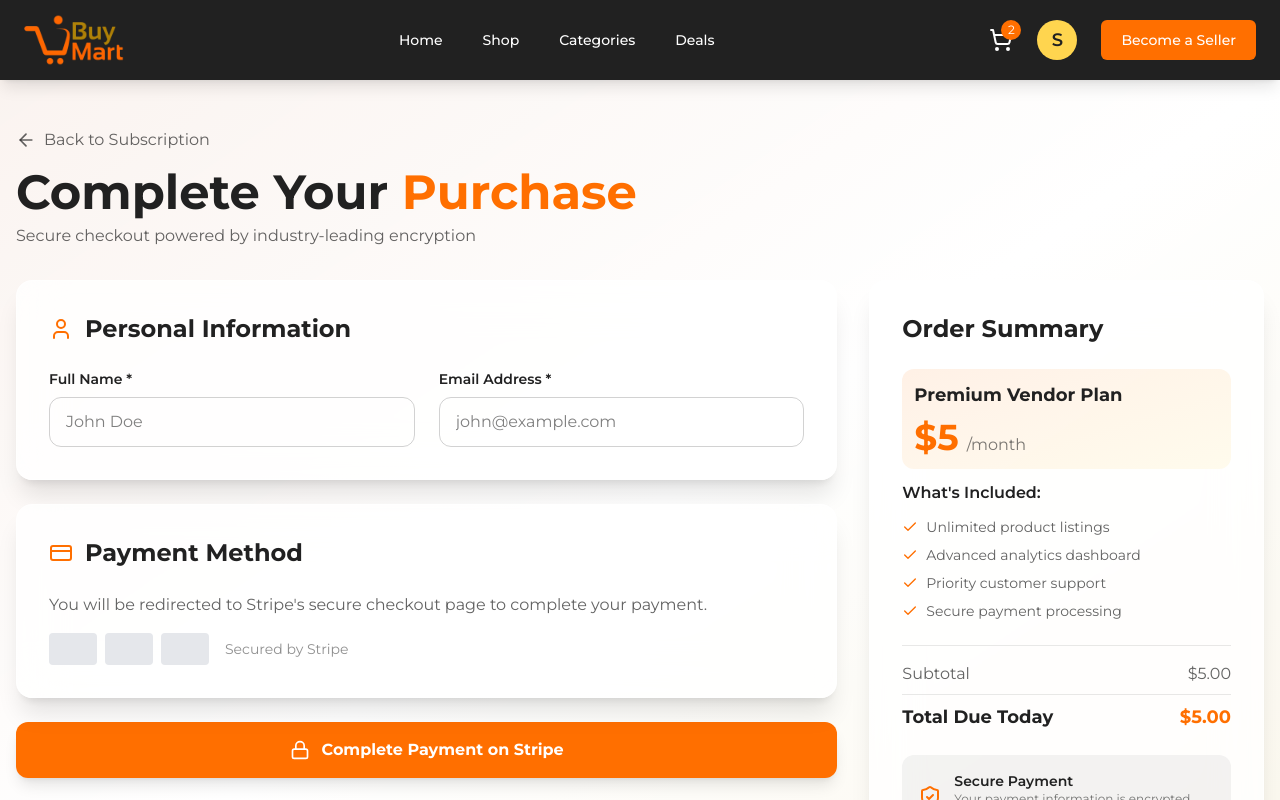
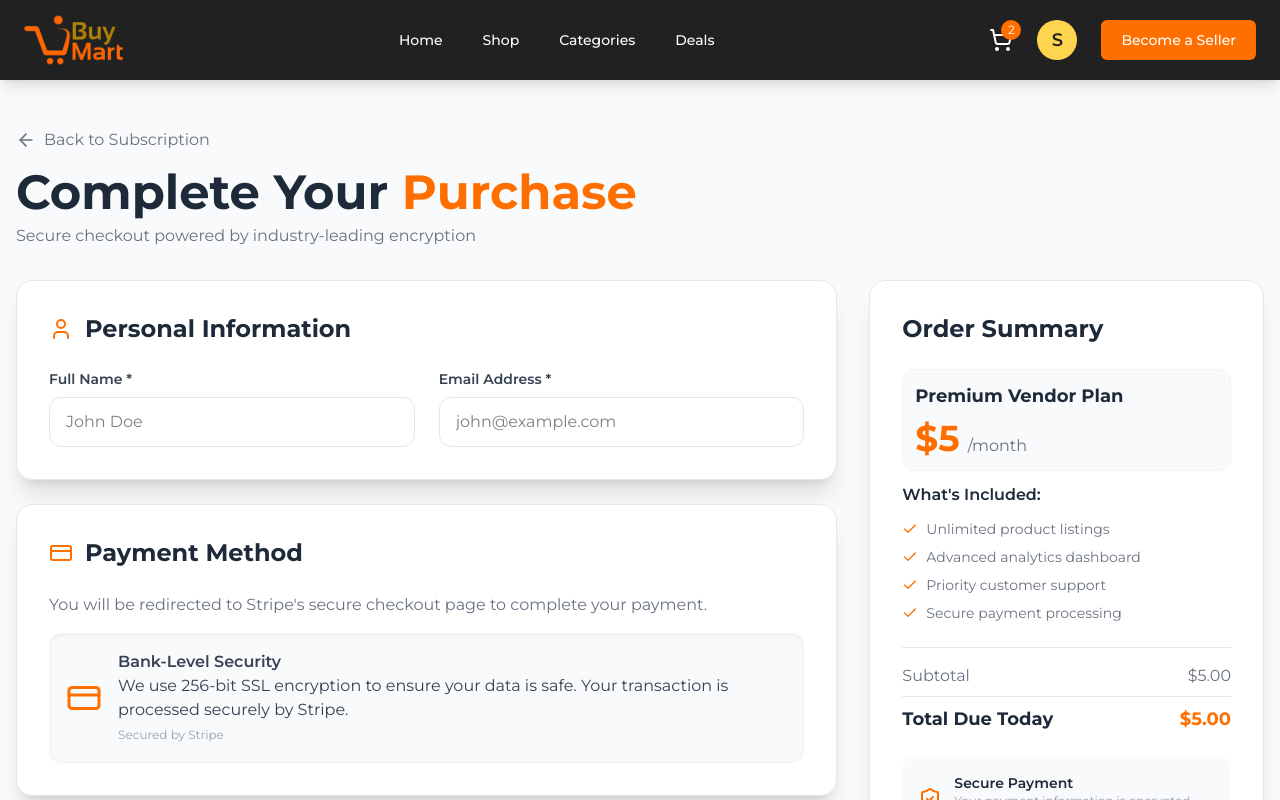
Before and after one commit to hussnain-143/buy-mart-front-end, a React (Vite) app: page /checkout in a window 1280 px wide. Shown: the top 800 px of the page. Built offline with nearby package versions, Linux system fonts and the light colour scheme; sample sign-in values are in the browser's storage.

Commit message:
refactor: extract Tailwind CSS classes into constants to improve styling consistency and readability.

```diff
--- a/src/pages/Checkout.tsx
+++ b/src/pages/Checkout.tsx
@@ -11,12 +11,25 @@ import {
 
 import { createCheckoutSession } from "../services/stripe.service";
 
+/* ===============================
+   Design Constants
+================================ */
+const cardStyle =
+  "bg-white rounded-2xl p-8 shadow-xl border border-gray-200";
+const innerInfoStyle =
+  "flex flex-col md:flex-row items-start md:items-center gap-4 p-4 rounded-xl border border-gray-100 shadow-inner bg-gray-50";
+const submitButtonStyle =
+  "w-full bg-primary text-white font-bold py-4 px-8 rounded-xl hover:bg-primary/90 transition shadow-lg disabled:opacity-50 disabled:cursor-not-allowed flex items-center justify-center gap-3";
+const orderSummaryCardStyle =
+  "bg-white rounded-2xl p-8 shadow-xl border border-gray-200 sticky top-8";
+const planCardStyle =
+  "bg-gray-50 rounded-xl p-3 mb-3 border border-gray-100";
+
 const Checkout = () => {
   const [formData, setFormData] = useState({
     fullName: "",
     email: "",
   });
-
   const [isProcessing, setIsProcessing] = useState(false);
 
   const handleInputChange = (e: React.ChangeEvent<HTMLInputElement>) => {
@@ -29,30 +42,22 @@ const Checkout = () => {
     setIsProcessing(true);
 
     try {
-            // Retrieve current user ID from local storage or context if possible
-            // For now, assuming we use the form data email to identify or create customer
-            // But better to pass the logged in user ID if available.
-            // Since I don't see AuthContext usage, I'll check generic logic.
-            // Let's assume we pass what we have.
-
       const user = JSON.parse(localStorage.getItem("user") || "{}");
       const userId = user._id || user.id;
 
       if (!userId) {
-                // If not logged in, maybe redirect to login?
-                // For this task, I'll proceed assuming user is logged in or we pass null and backend handles it (backend required userId though)
         alert("Please login to subscribe");
         setIsProcessing(false);
         return;
       }
 
       const response = await createCheckoutSession({
-                userId: userId,
+        userId,
         email: formData.email,
         fullName: formData.fullName,
       });
 
-            if (response.data && response.data.url) {
+      if (response.data?.url) {
         window.location.href = response.data.url;
       } else {
         console.error("No checkout URL returned");
@@ -72,21 +77,21 @@ const Checkout = () => {
   ];
 
   return (
-        <div className="min-h-screen py-12 bg-gradient-to-br from-primary/5 via-white to-accent/10 px-4">
+    <div className="min-h-screen py-12 bg-gray-50 px-4">
       <div className="max-w-7xl mx-auto">
         {/* Header */}
         <div className="mb-8">
           <NavLink
             to="/subscription"
-                        className="inline-flex items-center gap-2 text-secondary/70 hover:text-primary transition mb-4"
+            className="inline-flex items-center gap-2 text-gray-500 hover:text-primary transition mb-4"
           >
             <ArrowLeft size={20} />
             Back to Subscription
           </NavLink>
-                    <h1 className="text-4xl md:text-5xl font-bold text-secondary">
+          <h1 className="text-4xl md:text-5xl font-bold text-gray-800">
             Complete Your <span className="text-primary">Purchase</span>
           </h1>
-                    <p className="text-secondary/70 mt-2">
+          <p className="text-gray-500 mt-2">
             Secure checkout powered by industry-leading encryption
           </p>
         </div>
@@ -96,14 +101,14 @@ const Checkout = () => {
           <div className="lg:col-span-2">
             <form onSubmit={handleSubmit} className="space-y-6">
               {/* Personal Information */}
-                            <div className="bg-white/80 backdrop-blur-xl rounded-2xl p-8 shadow-xl border border-white/50">
-                                <h2 className="text-2xl font-bold text-secondary mb-6 flex items-center gap-3">
+              <div className={cardStyle}>
+                <h2 className="text-2xl font-bold text-gray-800 mb-6 flex items-center gap-3">
                   <User className="text-primary" size={24} />
                   Personal Information
                 </h2>
                 <div className="grid md:grid-cols-2 gap-6">
                   <div>
-                                        <label className="block text-sm font-semibold text-secondary mb-2">
+                    <label className="block text-sm font-semibold text-gray-700 mb-2">
                       Full Name *
                     </label>
                     <input
@@ -112,12 +117,12 @@ const Checkout = () => {
                       value={formData.fullName}
                       onChange={handleInputChange}
                       required
-                                            className="w-full px-4 py-3 rounded-xl border border-secondary/20 focus:border-primary focus:ring-2 focus:ring-primary/20 outline-none transition"
                       placeholder="John Doe"
+                      className="w-full px-4 py-3 rounded-xl border border-gray-200 focus:border-primary focus:ring-2 focus:ring-primary/20 outline-none transition"
                     />
                   </div>
                   <div>
-                                        <label className="block text-sm font-semibold text-secondary mb-2">
+                    <label className="block text-sm font-semibold text-gray-700 mb-2">
                       Email Address *
                     </label>
                     <input
@@ -126,38 +131,39 @@ const Checkout = () => {
                       value={formData.email}
                       onChange={handleInputChange}
                       required
-                                            className="w-full px-4 py-3 rounded-xl border border-secondary/20 focus:border-primary focus:ring-2 focus:ring-primary/20 outline-none transition"
                       placeholder="john@example.com"
+                      className="w-full px-4 py-3 rounded-xl border border-gray-200 focus:border-primary focus:ring-2 focus:ring-primary/20 outline-none transition"
                     />
                   </div>
                 </div>
               </div>
 
               {/* Payment Information */}
-                            <div className="bg-white/80 backdrop-blur-xl rounded-2xl p-8 shadow-xl border border-white/50">
-                                <h2 className="text-2xl font-bold text-secondary mb-6 flex items-center gap-3">
+              <div className={cardStyle}>
+                <h2 className="text-2xl font-bold text-gray-800 mb-6 flex items-center gap-3">
                   <CreditCard className="text-primary" size={24} />
                   Payment Method
                 </h2>
-                                <p className="text-secondary/70 mb-4">
+
+                <p className="text-gray-500 mb-4">
                   You will be redirected to Stripe's secure checkout page to complete your payment.
                 </p>
-                                <div className="flex items-center gap-4 text-secondary/50">
-                                    <div className="flex gap-2">
-                                        <div className="h-8 w-12 bg-gray-200 rounded"></div>
-                                        <div className="h-8 w-12 bg-gray-200 rounded"></div>
-                                        <div className="h-8 w-12 bg-gray-200 rounded"></div>
+
+                <div className={innerInfoStyle}>
+                  <CreditCard size={36} className="text-primary flex-shrink-0" />
+                  <div className="text-gray-700 text-sm md:text-base">
+                    <p className="font-semibold">Bank-Level Security</p>
+                    <p>
+                      We use 256-bit SSL encryption to ensure your data is safe.
+                      Your transaction is processed securely by Stripe.
+                    </p>
+                    <span className="text-xs text-gray-400">Secured by Stripe</span>
                   </div>
-                                    <span className="text-sm">Secured by Stripe</span>
                 </div>
               </div>
 
               {/* Submit Button */}
-                            <button
-                                type="submit"
-                                disabled={isProcessing}
-                                className="w-full bg-primary text-white font-bold py-4 px-8 rounded-xl hover:bg-primary/90 transition shadow-lg disabled:opacity-50 disabled:cursor-not-allowed flex items-center justify-center gap-3"
-                            >
+              <button type="submit" disabled={isProcessing} className={submitButtonStyle}>
                 {isProcessing ? (
                   <>
                     <div className="animate-spin rounded-full h-5 w-5 border-2 border-white border-t-transparent"></div>
@@ -175,37 +181,25 @@ const Checkout = () => {
 
           {/* Order Summary */}
           <div className="lg:col-span-1">
-                        <div className="bg-white/80 backdrop-blur-xl rounded-2xl p-8 shadow-xl border border-white/50 sticky top-8">
-                            <h2 className="text-2xl font-bold text-secondary mb-6">
-                                Order Summary
-                            </h2>
+            <div className={orderSummaryCardStyle}>
+              <h2 className="text-2xl font-bold text-gray-800 mb-6">Order Summary</h2>
 
               {/* Plan Details */}
-                            <div className="bg-gradient-to-br from-primary/10 to-accent/10 rounded-xl p-3 mb-3">
-                                <h3 className="text-lg font-bold text-secondary mb-2">
-                                    Premium Vendor Plan
-                                </h3>
+              <div className={planCardStyle}>
+                <h3 className="text-lg font-bold text-gray-800 mb-2">Premium Vendor Plan</h3>
                 <div className="flex items-baseline gap-2">
                   <span className="text-4xl font-bold text-primary">$5</span>
-                                    <span className="text-secondary/60">/month</span>
+                  <span className="text-gray-500">/month</span>
                 </div>
               </div>
 
               {/* Features */}
               <div className="mb-6">
-                                <h4 className="font-semibold text-secondary mb-3">
-                                    What's Included:
-                                </h4>
+                <h4 className="font-semibold text-gray-800 mb-3">What's Included:</h4>
                 <ul className="space-y-2">
                   {subscriptionFeatures.map((feature, index) => (
-                                        <li
-                                            key={index}
-                                            className="flex items-start gap-2 text-sm text-secondary/70"
-                                        >
-                                            <Check
-                                                size={16}
-                                                className="text-primary flex-shrink-0 mt-0.5"
-                                            />
+                    <li key={index} className="flex items-start gap-2 text-sm text-gray-500">
+                      <Check size={16} className="text-primary flex-shrink-0 mt-0.5" />
                       {feature}
                     </li>
                   ))}
@@ -213,25 +207,23 @@ const Checkout = () => {
               </div>
 
               {/* Price Breakdown */}
-                            <div className="border-t border-secondary/10 pt-4 mb-6 space-y-2">
-                                <div className="flex justify-between text-secondary/70">
+              <div className="border-t border-gray-200 pt-4 mb-6 space-y-2">
+                <div className="flex justify-between text-gray-500">
                   <span>Subtotal</span>
                   <span>$5.00</span>
                 </div>
-                                <div className="flex justify-between text-lg font-bold text-secondary pt-2 border-t border-secondary/10">
+                <div className="flex justify-between text-lg font-bold text-gray-800 pt-2 border-t border-gray-200">
                   <span>Total Due Today</span>
                   <span className="text-primary">$5.00</span>
                 </div>
               </div>
 
               {/* Security Badge */}
-                            <div className="bg-secondary/5 rounded-xl p-4 flex items-center gap-3">
+              <div className="bg-gray-50 rounded-xl p-4 flex items-center gap-3">
                 <ShieldCheck className="text-primary flex-shrink-0" size={24} />
                 <div>
-                                    <p className="text-sm font-semibold text-secondary">
-                                        Secure Payment
-                                    </p>
-                                    <p className="text-xs text-secondary/60">
+                  <p className="text-sm font-semibold text-gray-800">Secure Payment</p>
+                  <p className="text-xs text-gray-400">
                     Your payment information is encrypted and secure
                   </p>
                 </div>
@@ -239,9 +231,7 @@ const Checkout = () => {
 
               {/* Money Back Guarantee */}
               <div className="mt-4 text-center">
-                                <p className="text-xs text-secondary/60">
-                                    30-day money-back guarantee
-                                </p>
+                <p className="text-xs text-gray-400">30-day money-back guarantee</p>
               </div>
             </div>
           </div>
```
Lines whose indentation alone changed are shown as unchanged.
